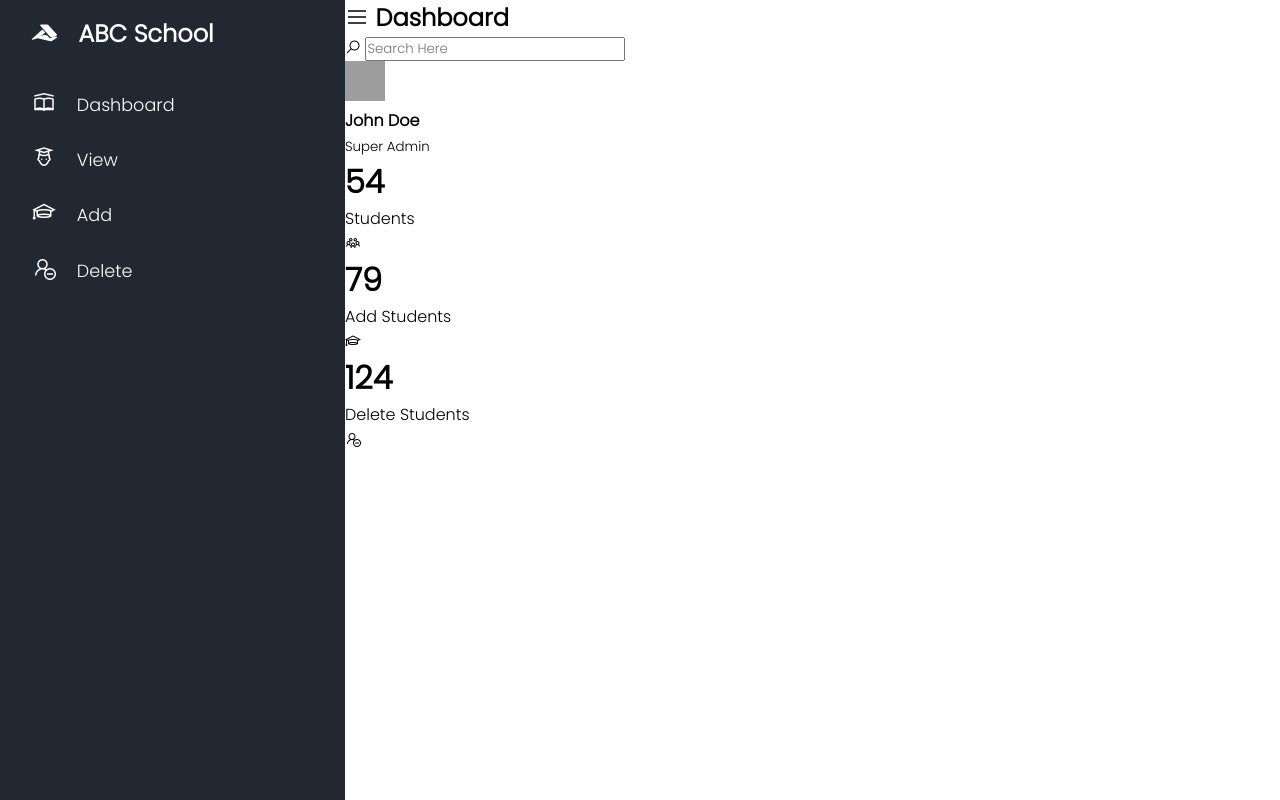
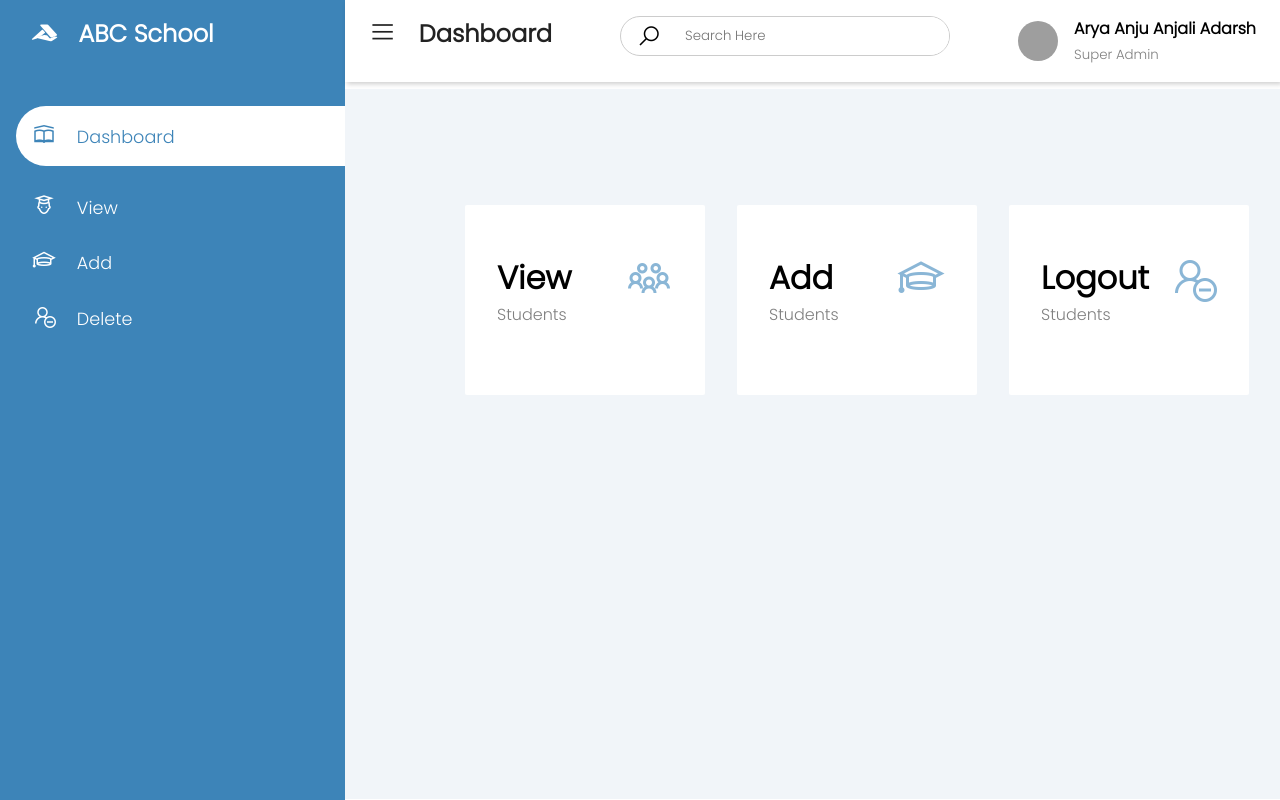
Before and after one commit to student-report-management-updatedsystem/student-report-ms, a PHP site: page /panel.php in a window 1280 px wide. Run offline with PHP 8.4, Linux system fonts and the light colour scheme; grey boxes are pictures that could not be loaded.

Commit message:
Dashboard Created

```diff
--- a/panel.css
+++ b/panel.css
@@ -1,4 +1,4 @@
-@import url('https://fonts.googleapis.com/css2?family=Poppins:wght@300&display=swap');
+ @import url('https://fonts.googleapis.com/css2?family=Poppins:wght@300&display=swap');
 
 *{
   padding: 0;
@@ -14,7 +14,8 @@
   left: 0;
   top: 0;
   height: 100%;
-  background: #222831;
+  background: #3d84b8;
+  z-index: 100%;
 }
 .sidebar-brand{
   height: 90px;
@@ -24,6 +25,9 @@
 .sidebar-brand span{
   display: inline-block;
   padding-right: 1rem;
+}
+.sidebar-menu{
+  margin-top: 1rem;
 }
 .sidebar-menu li{
   width: 100%;
@@ -36,22 +40,113 @@
   color: #fff;
   font-size: 1.1rem;
 }
-.sidebar-menu .active{
+.sidebar-menu a.active{
   background: #fff;
   padding-top: 1rem;
   padding-bottom: 1rem;
-  color: #f05945;
+  color: #3d84b8;
   border-radius: 30px 0px 0px 30px;
 }
-.sidebar-menu a span:first-child{
+.sidebar-menu a span:first-child {
   font-size: 1.5rem;
   padding-right: 1rem;
 }
 .main-content{
   margin-left: 345px;
 }
-.header{
+header{
   display: flex;
   justify-content: space-between;
-  padding: 1rem;
+  padding: 1rem 1.5rem;
+  box-shadow: 2px 2px 5px rgba(0,0,0,0.2);
+  position: fixed;
+  left: 345px;
+  width: calc(100% - 345px);
+  top: 0;
+  z-index: 100;
 }
+header h2{
+  color: #222;
+}
+header label span{
+  font-size: 1.7rem;
+  padding-right: 1rem;
+}
+.search-wrapper{
+  border: 1px solid #ccc;
+  border-radius: 30px;
+  height: 40px;
+  display: flex;
+  align-items: center;
+  overflow-x: hidden;
+}
+.search-wrapper span{
+  display: inline-block;
+  padding: 0rem 1rem;
+  font-size: 1.5rem;
+}
+.search-wrapper input{
+    height: 100%;
+    padding: .5rem;
+    border: none;
+    outline: none;
+}
+.user-wrapper {
+  display: flex;
+  align-items: center;
+}
+.user-wrapper img {
+  border-radius: 50%;
+  margin-right: 1rem;
+}
+.user-wrapper small{
+  display: inline-block;
+  color: grey;
+}
+main{
+  margin-top: 89px;
+  padding: 2rem 1.5rem;
+  padding-left: 120px;
+  background: #f1f5f9;
+  min-height: calc(100vh - 90px);
+  padding-top: 100px;
+}
+
+.cards{
+  display: grid;
+  grid-template-columns: repeat(4, 1fr);
+  grid-gap: 2rem;
+  margin-top: 1rem;
+}
+.card-single{
+  display: flex;
+  justify-content: space-between;
+  background: #fff;
+  padding: 2rem;
+  border-radius: 2px;
+  width: 240px;
+  height: 190px;
+  padding-top: 49px;
+}
+.card-single:hover{
+  background: #d3e0ea;
+  color: white;
+}
+.card-single a{
+  color: black;
+}
+.card-single div:last-child span{
+  font-size: 3rem;
+  color: #8ab6d6;
+}
+.card-single div:first-child span{
+  color: grey;
+}
+/*.card-single:last-child{
+  background: #8ab6d6;
+}*/
+/*.card-single:last-child h1,
+.card-single:last-child div:first-child span,
+.card-single:last-child div:last-child span{
+  color: #fff;
+}*/
--- a/panel.php
+++ b/panel.php
@@ -11,13 +11,13 @@
 
       <div class="sidebar">
         <div class="sidebar-brand">
-          <h2><span class="lab la-accusoft"></span> ABC School </h2>
+          <h2><span class="lab la-accusoft"></span> ABC School</h2>
         </div>
 
         <div class="sidebar-menu">
           <ul>
             <li>
-              <a href=""><span class="las la-school"></span>
+              <a href="" class="active"><span class="las la-school"></span>
                 <span>Dashboard</span></a>
             </li>
             <li>
@@ -54,7 +54,7 @@
            <div class="user-wrapper">
              <img src="https://img.icons8.com/pastel-glyph/64/000000/user-male--v1.png" width="40px" height="40px"/>
              <div>
-               <h4>John Doe</h4>
+               <h4>Arya Anju Anjali Adarsh</h4>
                <small>Super Admin</small>
              </div>
            </div>
@@ -64,7 +64,7 @@
             <div class="cards">
               <div class="card-single">
                 <div>
-                  <h1>54</h1>
+                  <a href="src/viewstudenttable.php"><h1>View</h1></a>
                   <span>Students</span>
                 </div>
                 <div>
@@ -73,8 +73,8 @@
               </div>
               <div class="card-single">
                 <div>
-                  <h1>79</h1>
-                  <span>Add Students</span>
+                  <a href="src/addstudent.php" style="color: black;"><h1>Add</h1></a>
+                  <span>Students</span>
                 </div>
                 <div>
                   <span class="las la-graduation-cap"></span>
@@ -82,14 +82,15 @@
               </div>
               <div class="card-single">
                 <div>
-                  <h1>124</h1>
-                  <span>Delete Students</span>
+                  <a href="index.php" style="color:black;"><h1>Logout</h1></a>
+                  <span>Students</span>
                 </div>
                 <div>
                   <span class="las la-user-minus"></span>
                 </div>
               </div>
             </div>
+
          </main>
       </div>
 
```
